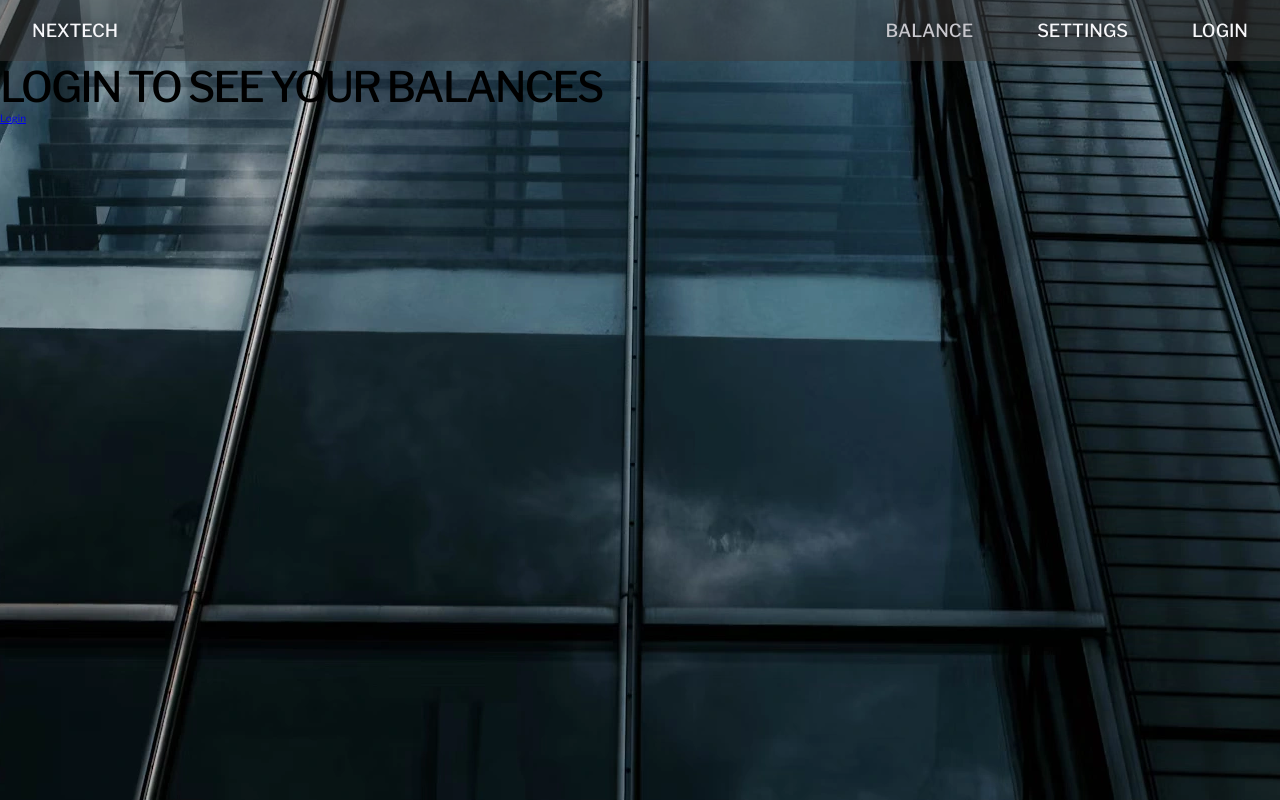
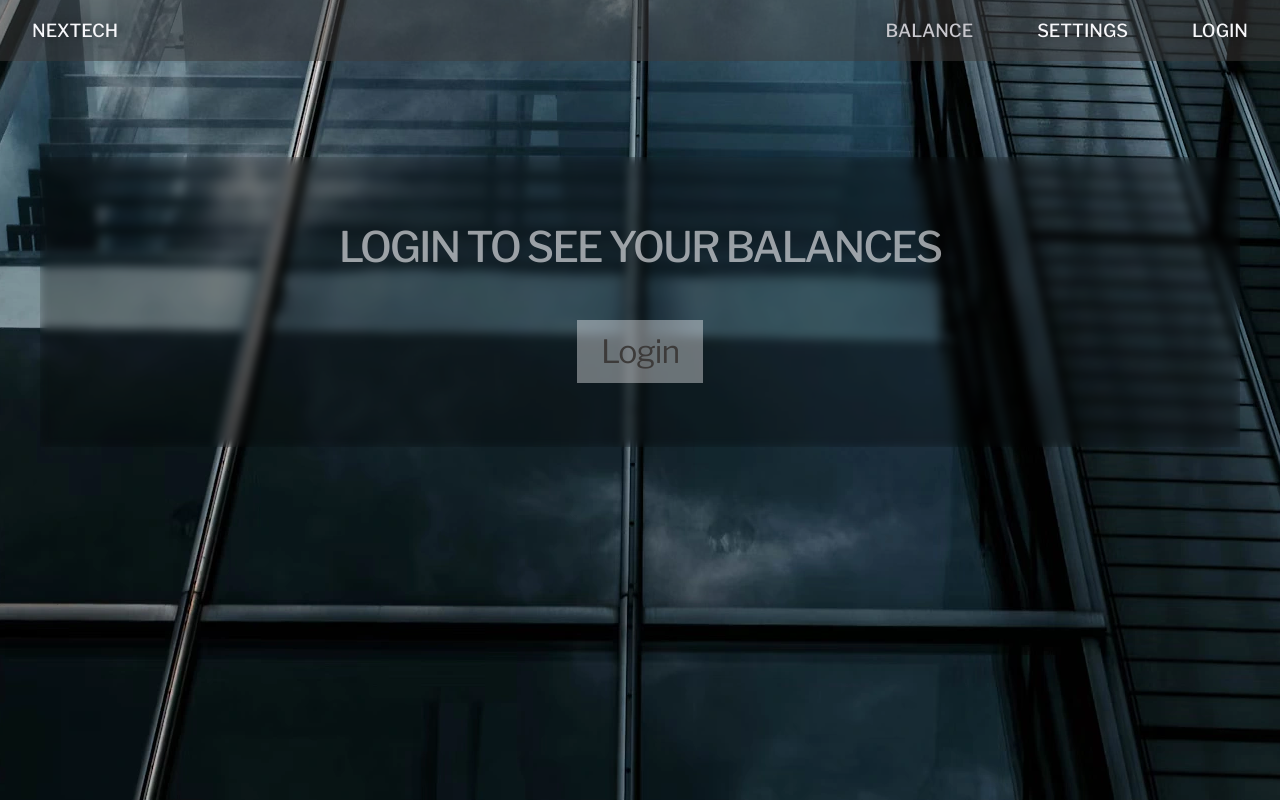
Before and after one commit to RobFrontend/REACT-NextTechFinance, a React (Vite) app: page /balance in a window 1280 px wide. Built offline with nearby package versions, Linux system fonts and the light colour scheme; no server answers; data requests are answered from the project's data file.

Commit message:
login info

```diff
--- a/src/Components/MustLogin.jsx
+++ b/src/Components/MustLogin.jsx
@@ -1,8 +1,9 @@
 import { Link } from "react-router-dom";
+import styles from "./MustLogin.module.css";
 
 function MustLogin() {
   return (
-    <div>
+    <div className={styles.information}>
       <h1>Login to see your balances</h1>
       <Link to="/login">Login</Link>
     </div>
--- /dev/null
+++ b/src/Components/MustLogin.module.css
@@ -0,0 +1,33 @@
+.information {
+  backdrop-filter: blur(0.5rem) brightness(0.7);
+  max-width: 120rem;
+  margin: 0 auto;
+  display: grid;
+  gap: 4.8rem;
+  margin-top: 9.6rem;
+  padding: 6.4rem;
+  align-items: center;
+  justify-content: center;
+}
+
+.information a:link,
+.information a:visited {
+  text-decoration: none;
+  font-size: 3.2rem;
+  color: #3d3b3a;
+  background-color: rgb(247, 247, 250, 0.4);
+  padding: 1.2rem 2.4rem;
+  letter-spacing: -1px;
+  transition: all 0.6s;
+  width: fit-content;
+  justify-self: center;
+}
+
+.information a:hover {
+  color: #1b1b1b;
+  background-color: rgb(247, 247, 250, 0.6);
+}
+
+.information h1 {
+  color: rgb(247, 247, 250, 0.6);
+}
--- a/src/Pages/AccountSettings.jsx
+++ b/src/Pages/AccountSettings.jsx
@@ -1,4 +1,3 @@
-import { Link } from "react-router-dom";
 import PageNav from "../Components/PageNav";
 import { useAuth } from "../context/AuthContext";
 import styles from "./AccountBalance.module.css";
```
